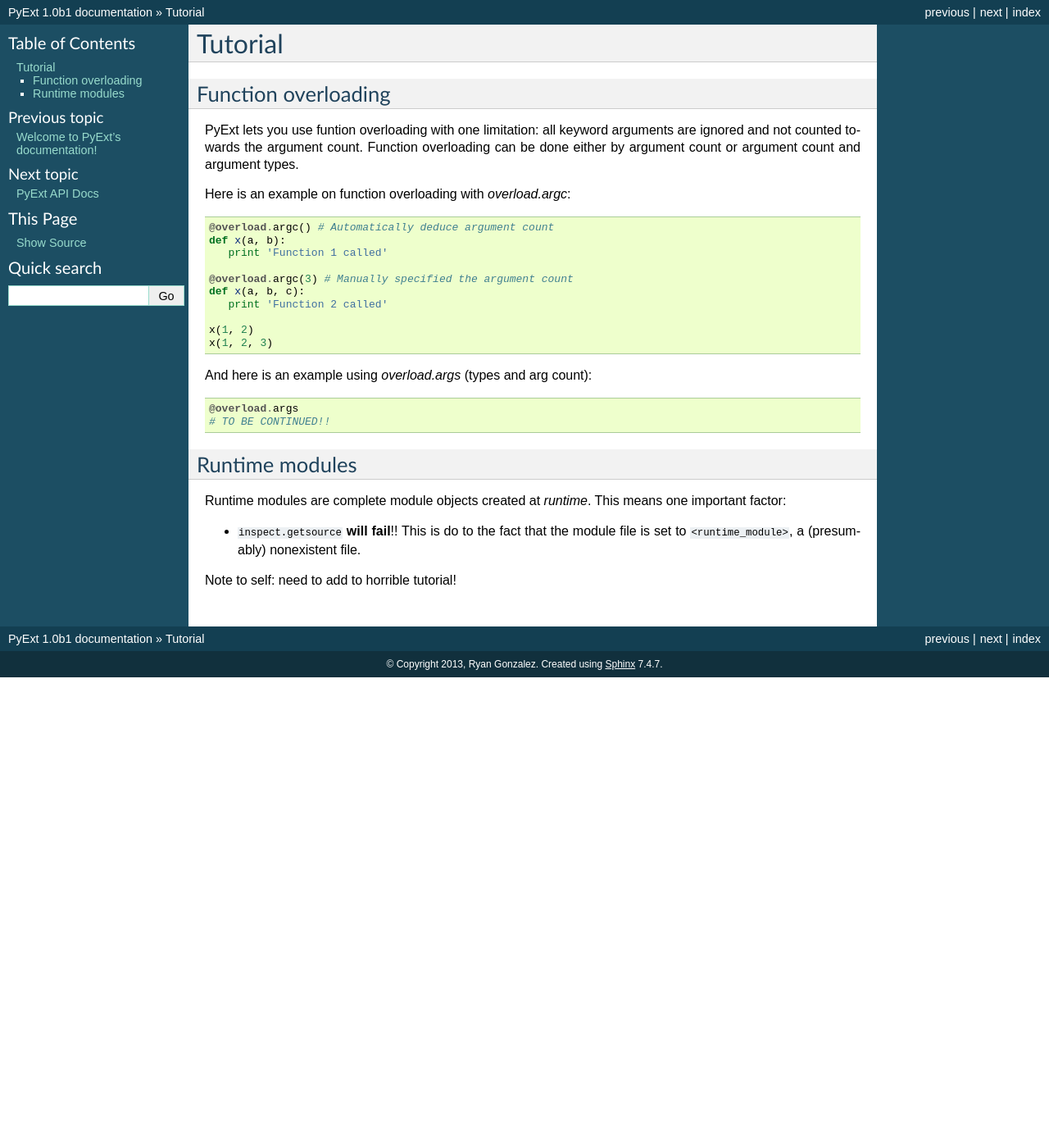
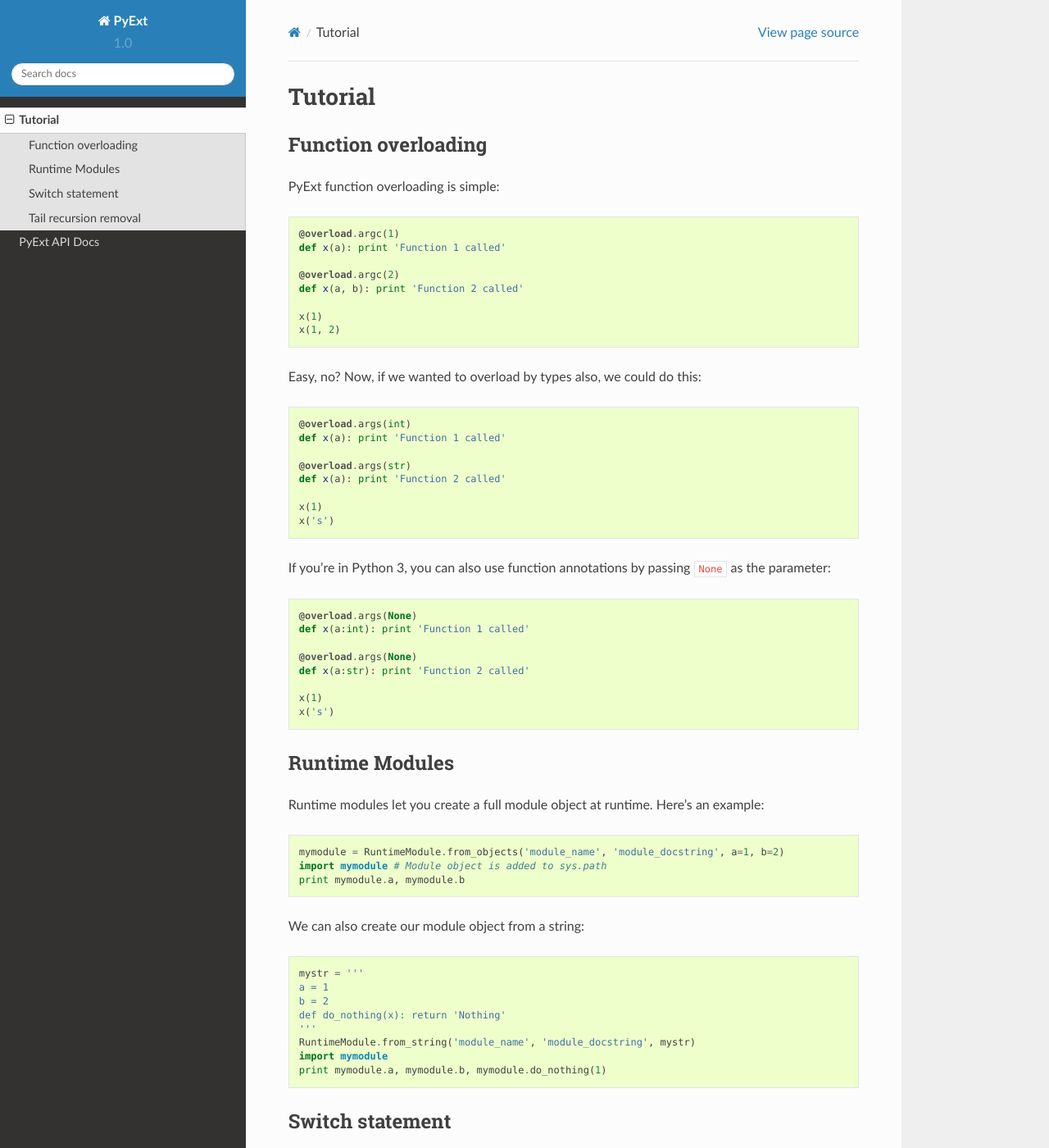
Before and after one commit to refi64/PyExt, a Sphinx documentation site: the page built from doc/source/tutorial.rst, in a window 1280 px wide and 1400 px high. Shown: the whole window at 82% size. Built offline with Sphinx 7.4.7 and the Read the Docs theme 2.0.0, drawn with Linux system fonts in a browser that asks for light colours; some of the changed text lies outside the part shown.

Commit message:
Added Travis build support; updated tutorial

```diff
--- a/doc/source/conf.py
+++ b/doc/source/conf.py
@@ -91,7 +91,13 @@ pygments_style = 'sphinx'
 
 # The theme to use for HTML and HTML Help pages.  See the documentation for
 # a list of builtin themes.
-html_theme = 'default'
+try:
+    import sphinx_rtd_theme
+except:
+    html_theme = 'default'
+else:
+    html_theme = 'sphinx_rtd_theme'
+    html_theme_path = [sphinx_rtd_theme.get_html_theme_path()]
 
 # Theme options are theme-specific and customize the look and feel of a theme
 # further.  For a list of options available for each theme, see the
@@ -242,6 +248,7 @@ def setup(app):
     import inspect
     def test(app, what, name, obj, options, signature, return_annotation):
         if name == 'pyext':
+            obj.__doc__ = ''
             obj.RuntimeModule = obj._RuntimeModule
             obj.overload = obj._overload
             obj.switch = obj._switch
--- a/doc/source/tutorial.rst
+++ b/doc/source/tutorial.rst
@@ -4,35 +4,91 @@ Tutorial
 Function overloading
 ********************
 
-PyExt lets you use funtion overloading with one limitation: all keyword arguments are ignored and not counted towards the argument count. Function overloading can be done either by argument count or argument count and argument types.
-
-Here is an example on function overloading with `overload.argc`:
+PyExt function overloading is simple:
 
 .. code-block:: python
 
-   @overload.argc() # Automatically deduce argument count
-   def x(a, b):
-      print 'Function 1 called'
+   @overload.argc(1)
+   def x(a): print 'Function 1 called'
 
-   @overload.argc(3) # Manually specified the argument count
-   def x(a, b, c):
-      print 'Function 2 called'
+   @overload.argc(2)
+   def x(a, b): print 'Function 2 called'
 
+   x(1)
    x(1, 2)
-   x(1, 2, 3)
 
-And here is an example using `overload.args` (types and arg count):
+Easy, no? Now, if we wanted to overload by types also, we could do this:
 
 .. code-block:: python
 
-   @overload.args
-   # TO BE CONTINUED!!
+   @overload.args(int)
+   def x(a): print 'Function 1 called'
 
-Runtime modules
+   @overload.args(str)
+   def x(a): print 'Function 2 called'
+
+   x(1)
+   x('s')
+
+If you're in Python 3, you can also use function annotations by passing ``None`` as the parameter:
+
+.. code-block:: python
+
+   @overload.args(None)
+   def x(a:int): print 'Function 1 called'
+
+   @overload.args(None)
+   def x(a:str): print 'Function 2 called'
+
+   x(1)
+   x('s')
+
+Runtime Modules
 ***************
 
-Runtime modules are complete module objects created at `runtime`. This means one important factor:
+Runtime modules let you create a full module object at runtime. Here's an example:
 
-* ``inspect.getsource`` **will fail**!! This is do to the fact that the module file is set to ``<runtime_module>``, a (presumably) nonexistent file.
+.. code-block:: python
 
-Note to self: need to add to horrible tutorial!
+   mymodule = RuntimeModule.from_objects('module_name', 'module_docstring', a=1, b=2)
+   import mymodule # Module object is added to sys.path
+   print mymodule.a, mymodule.b
+
+We can also create our module object from a string:
+
+.. code-block:: python
+
+   mystr = '''
+   a = 1
+   b = 2
+   def do_nothing(x): return 'Nothing'
+   '''
+   RuntimeModule.from_string('module_name', 'module_docstring', mystr)
+   import mymodule
+   print mymodule.a, mymodule.b, mymodule.do_nothing(1)
+
+Switch statement
+****************
+
+Switch statements are just as easy as everything else:
+
+.. code-block:: python
+
+   with switch('myval') as case:
+       if case(1): print 'Huh?'
+       if case(2): print 'What the...'
+       if case('myval'): print "That's better!"
+
+Tail recursion removal
+**********************
+
+Have you ever had a function that went way over the recursion limit? PyExt has a feature that eliminates that problem:
+
+.. code-block:: python
+
+   @tail_recurse()
+   def add(a, b):
+       if a == 0: return b
+       return add(a-1, b+1)
+
+   add(1000000, 1) # Doesn't max the recursion limit!
```
Also changed, not shown: README.rst (+22 -0 lines), 1 other file.
